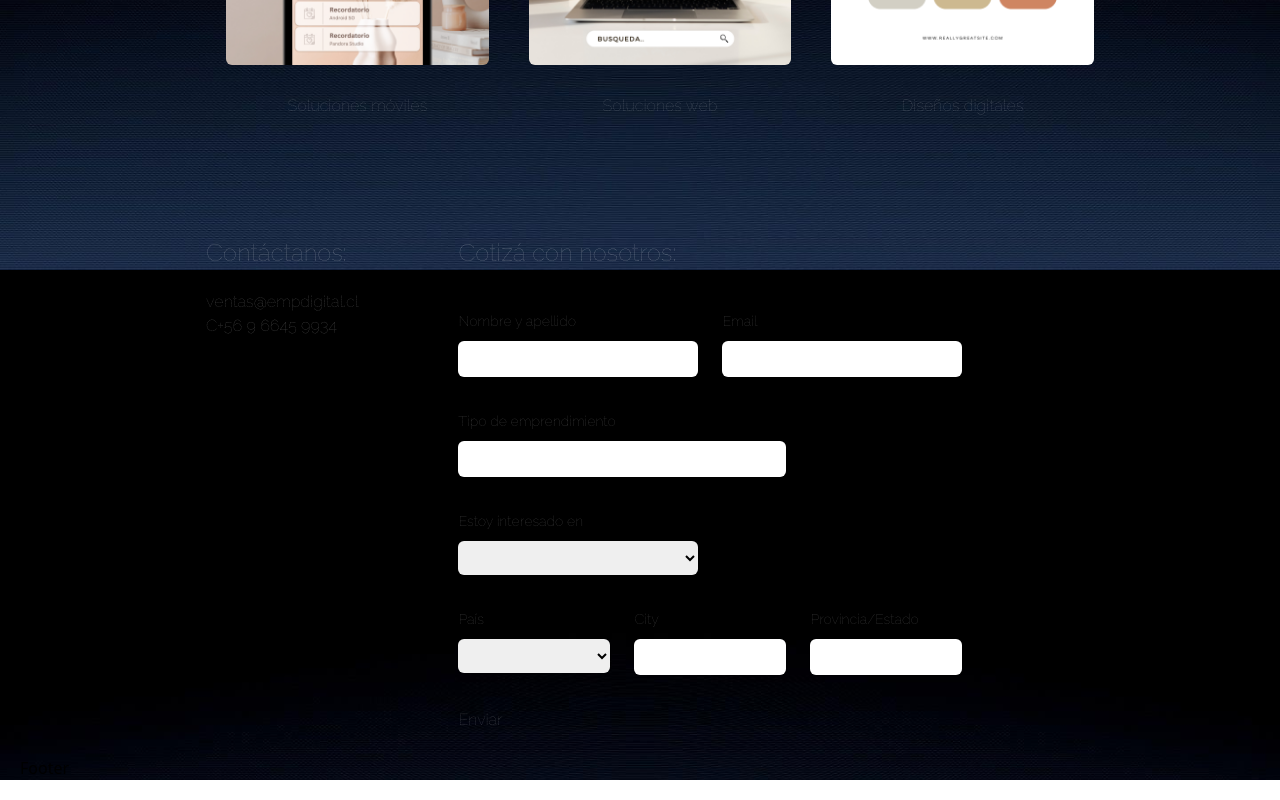
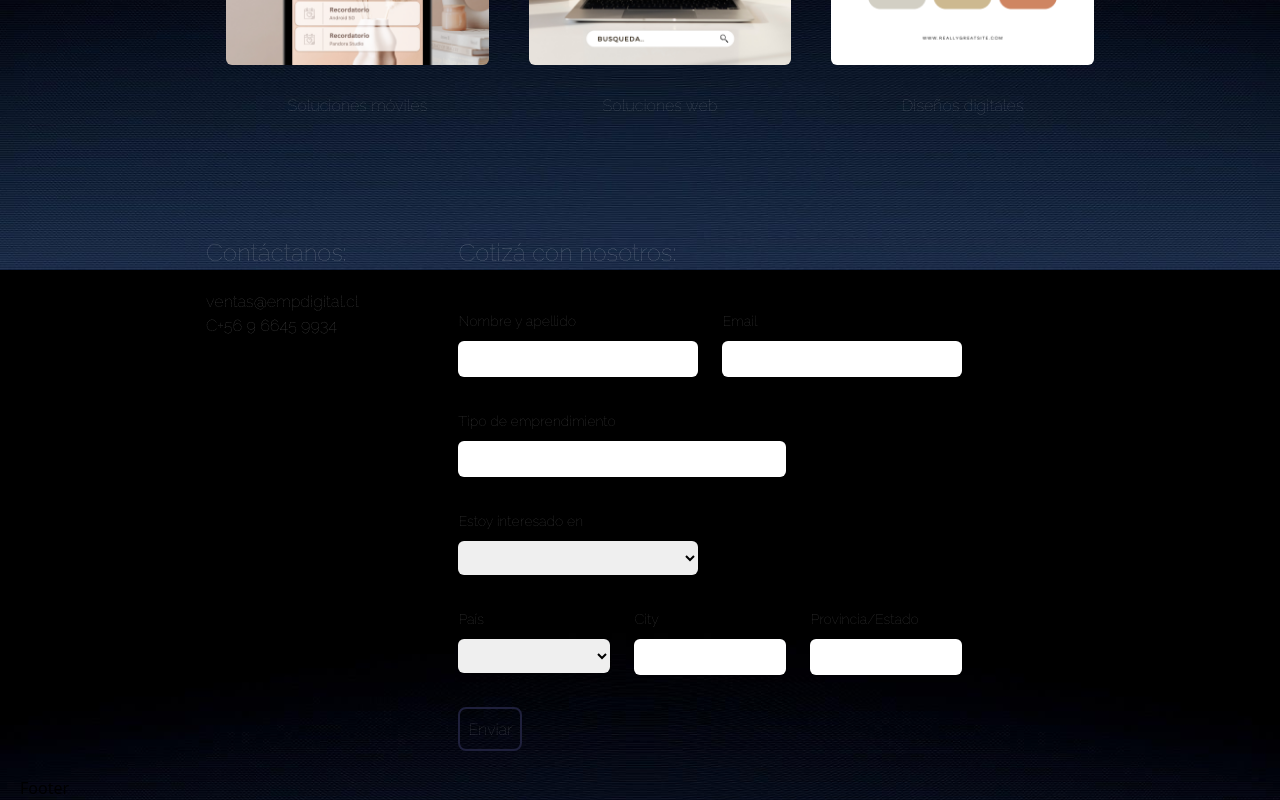
Before and after one commit to rociobmartin92/PandoraSoftStudio, a React (Vite) app: page / in a window 1280 px wide. Shown: the part 1330-2130 px from the top of the page. Built offline with nearby package versions, Linux system fonts and the light colour scheme; a web font is replaced by a local one.

Commit message:
added styles

```diff
--- a/src/components/Contact.tsx
+++ b/src/components/Contact.tsx
@@ -170,8 +170,10 @@ export const Contact = () => {
               </div>
             </div>
           </div>
-          <button className="mt-8" type="submit">
-            {" "}
+          <button
+            className="mt-8 p-2 border-[#1f203c] border-2 rounded-lg"
+            type="submit"
+          >
             Enviar
           </button>
         </form>
```
